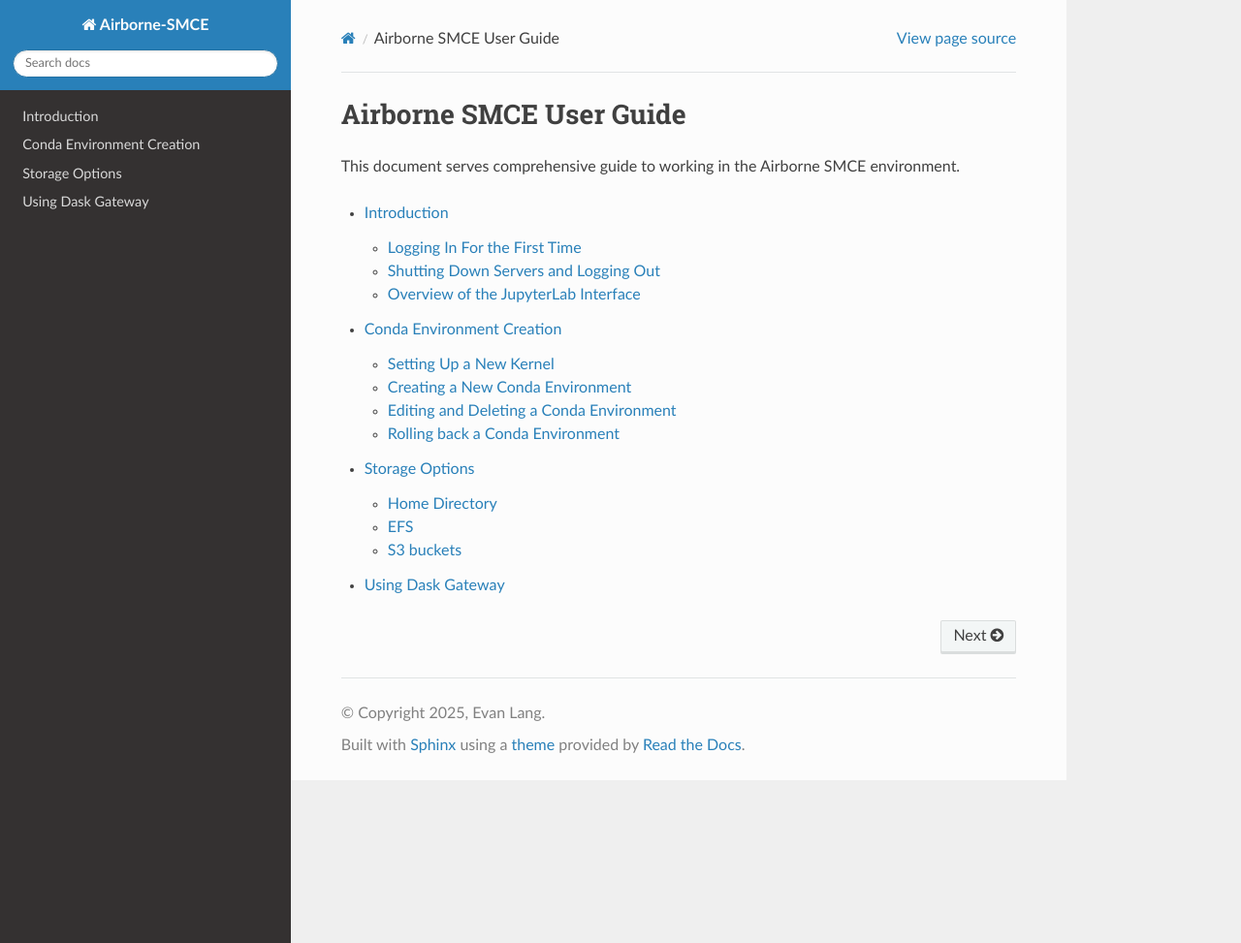
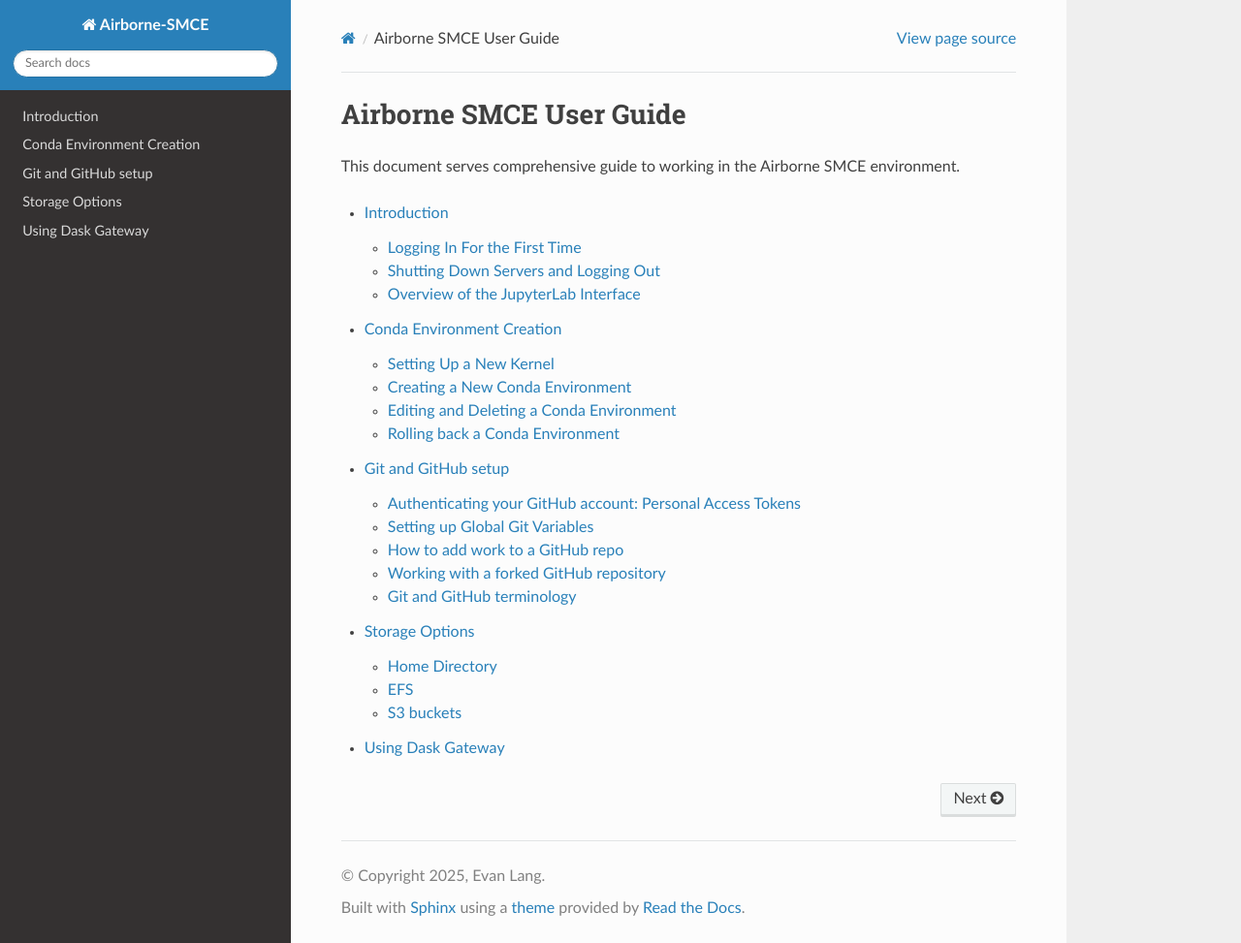
Before and after one commit to EvanDLang/smce-airborne-docs, a Sphinx documentation site: the page built from docs/source/index.rst, in a window 1280 px wide and 973 px high. Shown: the whole window at 97% size. Built offline with Sphinx 7.4.7 and the Read the Docs theme 3.1.0, drawn with Linux system fonts in a browser that asks for light colours; part of the change alters nothing that is shown.

```diff
--- a/docs/source/index.rst
+++ b/docs/source/index.rst
@@ -9,5 +9,6 @@ This document serves comprehensive guide to working in the Airborne SMCE environ
 
    pages/introduction
    pages/conda_store
+   pages/git_setup
    pages/storage_options
    pages/dask_gateway
--- /dev/null
+++ b/docs/source/pages/git_setup.rst
@@ -0,0 +1,245 @@
+===========================================
+Git and GitHub setup
+===========================================
+
+Authenticating your GitHub account: Personal Access Tokens
+----------------------------------------------------------
+
+Github personal access tokens (PATs) enable you to authenticate with Github from a local coding environment without needing to provide your username and password for each GitHub related action (e.g., pushing to Github).
+
+There are various ways you can authenticate and develop github code and security access on the SMCE, but one suggested approach is outlined below using fine-grained PATs. Another common alternative is to use SSH keys. We implement fine-grained PATs for SMCE use as they allow for more control over permissions features such as read/write to repos and access to the GitHub API.
+
+1. Create a fine-grained PAT for use with the GitHub command line interface (CLI)
+
+   - Visit the `PAT section of your GitHub account <https://github.com/settings/personal-access-tokens>`_
+   - Select your profile thumbnail > "Settings" > scroll on the left hand side to "< > Developer Settings"
+   - Expand "Personal access tokens" on the left hand side and select "Fine-grained tokens"
+   - Select "Generate new token"
+     - name your token, set expiration date (recommended 6 month maximum)
+     - the easiest method (among many) is to select "Only select repositories" under "Repository access" and add the repos you want to access on the SMCE
+     - for now, once you have added at least one repository, click the "+ Add permissions" under the Permissions header, scroll down and select "Contents" and change the "Access: Read-only" option to "Read and write". This will enable push/pull functionality. If you would like to expand/reduce permissions in the future, you can update them here.
+
+   **NOTE: before clicking generate token make sure you are ready to use the token at the SMCE command line by following steps 2-5 below.**
+
+2. Create a new hidden directory on the SMCE that will contain your token(s). This is in your $HOME (~) directory.
+
+   .. code-block:: bash
+
+       mkdir -p ~/.github_tokens
+
+3. Make a new file that contains your new token, e.g.
+
+   .. code-block:: bash
+
+       touch ~/.github_tokens/airborne_smce_general.txt
+
+4. Paste your new token into this file and save the file.
+
+5. Run ``gh auth`` to register your credentials and run through the prompts on the command line, e.g.:
+
+   .. code-block:: bash
+
+       gh auth login --with-token < ~/.github_tokens/airborne_smce_general.txt
+       ? Where do you use GitHub? GitHub.com
+       ? What is your preferred protocol for Git operations on this host? HTTPS
+       ? Authenticate Git with your GitHub credentials? Yes
+       ? How would you like to authenticate GitHub CLI? Login with a web browser
+
+6. Try git cloning a GitHub repo to a directory on the SMCE, e.g.:
+
+   .. code-block:: bash
+
+       gh repo clone GSFC-618/airborne-smce-environments
+
+Additional documentation:
+
+- `GH auth login <https://cli.github.com/manual/gh_auth_login>`_
+- `Managing GH tokens <https://docs.github.com/en/authentication/keeping-your-account-and-data-secure/managing-your-personal-access-tokens>`_
+
+----
+
+Setting up Global Git Variables
+-------------------------------
+
+1. Setup your global environment variables
+
+   **Your github username, e.g.**
+
+   .. code-block:: bash
+
+       git config --global user.name "RobertGoddard"
+
+   **Your email, e.g.**
+
+   .. code-block:: bash
+
+       git config --global user.email robertgoddard@example.com
+
+2. Review your settings
+
+   .. code-block:: bash
+
+       git config --list
+
+   e.g.
+
+   .. code-block:: bash
+
+       rgoddard@jupyter-rgoddard:~/Github$ git config --list
+       rgoddard@jupyter-rgoddard:~/Github$ user.name=RobertGoddard
+       rgoddard@jupyter-rgoddard:~/Github$ user.email=robbertgoddard@nasa.gov
+
+----
+
+How to add work to a GitHub repo
+--------------------------------
+Overview of basic workflow:
+
+    .. code-block:: bash
+
+        git repo clone GSFC-618/airborne-smce-environments
+        git checkout -b example
+        # WORK
+        git add <your updated files>
+        git commit -m "<A short message about your changes.>"
+        # Regularly or before PR: checkout to main branch, update, checkout to example branch, merge
+        git push origin example
+
+An example to begin working with the GSFC 618 GitHub repositories on the SMCE including cloning a GitHub repo, adding a file with text, committing, branching, and pushing to the GitHub repo. This workflow is the most common string of commands to ensure your git repo is up to date with the GitHub repo, add your own work, and update the remote GitHub repo.
+
+1. Clone this GitHub repository (assuming it does not already exist locally):
+
+   .. code-block:: bash
+
+       user@jupyter-user:~$ gh repo clone GSFC-618/airborne-smce-environments
+       user@jupyter-user:~$ cd airborne-smce-environments
+       user@jupyter-user:~$ git status
+       On branch main
+       Your branch is up to date with 'origin/main'.
+
+       nothing to commit, working tree clean
+
+2. Branch, add a file, commit.
+
+   .. code-block:: bash
+
+       user@jupyter-user:~$ git checkout -b example
+       Switched to a new branch 'example'
+       user@jupyter-user:~$ git branch -a
+         main
+       * example
+         remotes/origin/HEAD -> origin/main
+         remotes/origin/main
+       user@jupyter-user:~$ touch example.txt
+       user@jupyter-user:~$ echo "Welcome to the airborne SMCE" > example.txt
+       user@jupyter-user:~$ git status
+       On branch example
+       Untracked files:
+         (use "git add <file>..." to include in what will be committed)
+               example.txt
+
+       nothing added to commit but untracked files present (use "git add" to track)
+       user@jupyter-user:~$ git add example.txt
+       user@jupyter-user:~$ git commit -m "First example commit message"
+       [example 7cdc9cf] First example commit message
+        1 file changed, 1 insertion(+)
+        create mode 100644 example.txt
+
+   Now you have successfully added your own work to a local git repo - it is not connected to GitHub at this point. If familiar, you can alternatively stash your changes instead of committing if needed.
+   Notes:
+
+   - git checkout -b <branch_name> both creates a new branch and moves you to that branch.
+   - Use git checkout <branch_name> after that branch exists
+
+3. Ensuring your ``example`` branch is up to date with GitHub's ``main``:
+
+   .. code-block:: bash
+
+       user@jupyter-user:~$ git checkout main
+       user@jupyter-user:~$ git pull origin main
+       user@jupyter-user:~$ git checkout example
+       user@jupyter-user:~$ git merge main
+
+   At this point your working branch ``example`` has 1) your committed work and 2) is up to date with the Github version of ``main``.
+
+4. Push to GitHub
+
+   .. code-block:: bash
+
+       user@jupyter-user:~$ git push origin example
+       Enumerating objects: 1, done.
+       Counting objects: 100% (1/1), done.
+       Delta compression using up to 4 threads
+       Compressing objects: 100% (1/1), done.
+       Writing objects: 100% (1/1), 344 bytes | 57.00 KiB/s, done.
+       Total 1 (delta 0), reused 0 (delta 0), pack-reused 0
+       remote:
+       remote: Create a pull request for 'example' on GitHub by visiting:
+       remote:      https://github.com/GSFC-618/airborne-smce-environments/pull/new/example
+       remote:
+       To https://github.com/GSFC-618/airborne-smce-environments.git
+        * [new branch]      example -> example
+
+5. Now your local branch is available online at GitHub. At this point you can follow the supplied pull request link to move your work into main if your update is complete. It will be reviewed by another developer and may even need to pass certain deployment tests to successfully merge into main. If you are no longer planning to develop on the ``example`` branch it is good practice to delete the branch AFTER a successful pull request.
+
+
+----
+
+Working with a forked GitHub repository
+---------------------------------------
+If you are not able to write to a GitHub repository because you do not have permissions you will need to fork the repository. The steps are similar to the above example:
+
+1. Fork the GitHub repository so it exists in your personal GitHub
+
+2. Clone your personal fork to a your workspace.
+
+3. Branch, make changes, add and commit changes.
+
+4. Push commits to your GitHub fork.
+
+5. Select "Pull Request" from your push or on your GitHub forked repo. This will connect to the original owner's repository.
+
+----
+
+Git and GitHub terminology
+--------------------------
+.. list-table:: Git Terminology: ``git`` included to differentiate commands.
+   :widths: 20 80
+   :header-rows: 1
+
+   * - Term
+     - Definition
+   * - Repository
+     - A storage location for a project containing all files and revision history. Also referred to as repo.
+   * - Remote
+     - A version of the repository hosted on GitHub or a server.
+   * - Clone
+     - Creating a local copy of a remote repository.
+   * - ``git commit``
+     - A snapshot of changes saved to the repository history.
+   * - ``git stash``
+     - Shelves changes you've made before a commit if you want to "pause" your update. Use ``git stash pop`` to unshelve your changes.
+   * - Branch
+     - A parallel version of the repository that allows independent development
+   * - Main
+     - The default primary branch of a repository, typically used as the deployed version of a repo.
+   * - ``git merge``
+     - Combine changes from different branches.
+   * - ``git fetch``
+     - Download any changes from a remote repo, but does not merge. Will update the remote local branch (e.g., origin/main).
+   * - ``git pull``
+     - Fetch and merge changes from a remote repository.
+   * - ``git push``
+     - Sends committed changes to a remote repository.
+   * - Fork
+     - A personal copy of someone else's repository. Has a different process for ensuring repo is up to date with the owner's.
+   * - Pull Request
+     - A method to submit contributions to a repository also called a PR.
+   * - Upstream
+     - The original repository from which a fork was created.
+   * - Staging Area
+     - Where changes are prepared before committing.
+   * - HEAD
+     - A pointer to the most recent commit on the current branch.
+   * - Merge Conflict
+     - When Git can't automatically resolve differences between branches. This requires additional attention to resolve conflicts.
```
Also changed, not shown: 1 other file.
